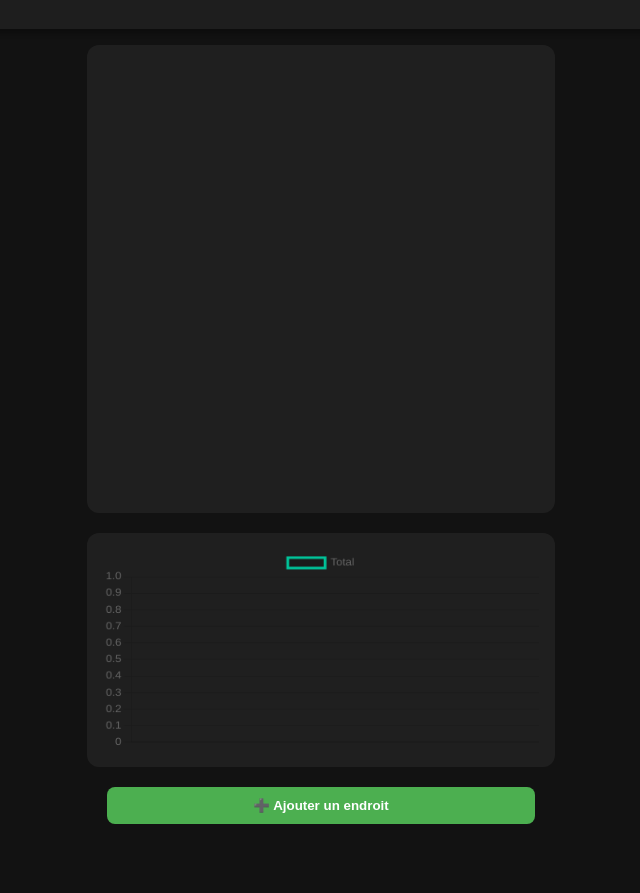
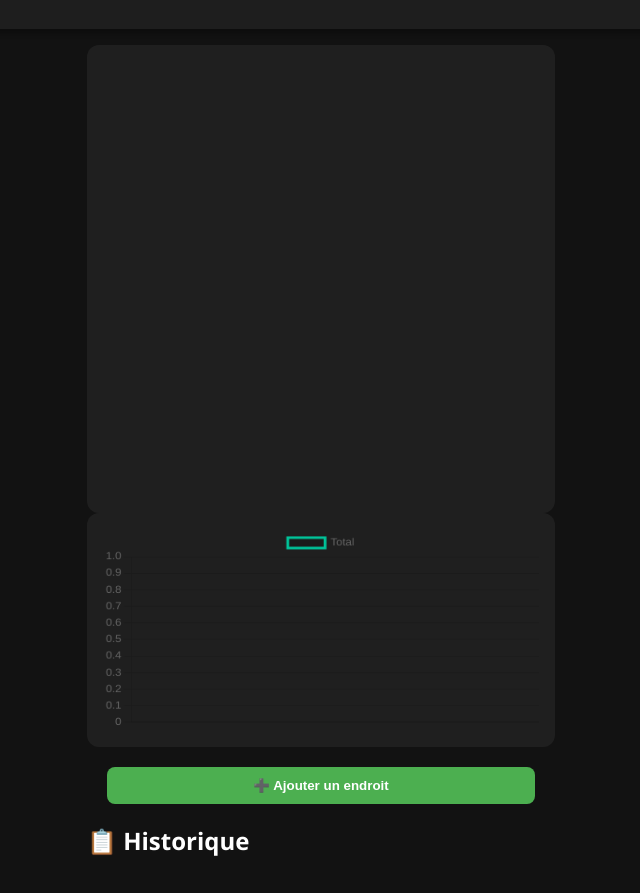
Before and after one commit to g0dzilla67/mon-argent, a plain HTML site: page index.html in a window 1280 px wide. Shown: the part 127-1020 px from the top of the page, without its empty margins (319-959 px from the left). Before the commit the page ends 987 px from the top, so only its background shows below. Drawn offline with nearby package versions, Linux system fonts and the light colour scheme.

Commit message:
Update index.html

```diff
--- a/index.html
+++ b/index.html
@@ -3,15 +3,15 @@
 <head>
   <meta charset="UTF-8" />
   <meta name="viewport" content="width=device-width, initial-scale=1.0" />
-  <title>Mon Argent</title>
+  <title>Mon Argent Sturdy V2</title>
 
-  <!-- Feuille de style -->
+  <!-- CSS -->
   <link rel="stylesheet" href="style.css" />
 
   <!-- Chart.js -->
   <script src="https://cdn.jsdelivr.net/npm/chart.js"></script>
 
-  <!-- Manifest PWA -->
+  <!-- PWA manifest -->
   <link rel="manifest" href="manifest.json">
 </head>
 <body>
@@ -21,24 +21,26 @@
   </header>
 
   <main>
+    <!-- 1⃣ Graphiques -->
     <section id="charts">
       <canvas id="pieChart"></canvas>
-      <canvas id="historyChart" style="margin-top:20px;"></canvas>
+      <canvas id="historyChart"></canvas>
     </section>
 
+    <!-- 2⃣ Wallets -->
     <section id="wallets"></section>
     <button id="addWalletBtn">➕ Ajouter un endroit</button>
+
+    <!-- 3⃣ Historique -->
+    <h2>📋 Historique</h2>
+    <section id="historyLog"></section>
   </main>
 
-  <!-- Script principal -->
   <script src="app.js"></script>
-
-  <!-- Service Worker PWA -->
   <script>
     if ('serviceWorker' in navigator) {
       navigator.serviceWorker.register('service-worker.js')
-        .then(() => console.log('Service Worker enregistré'))
-        .catch(err => console.error('Erreur SW:', err));
+        .catch(console.error);
     }
   </script>
 </body>
```
